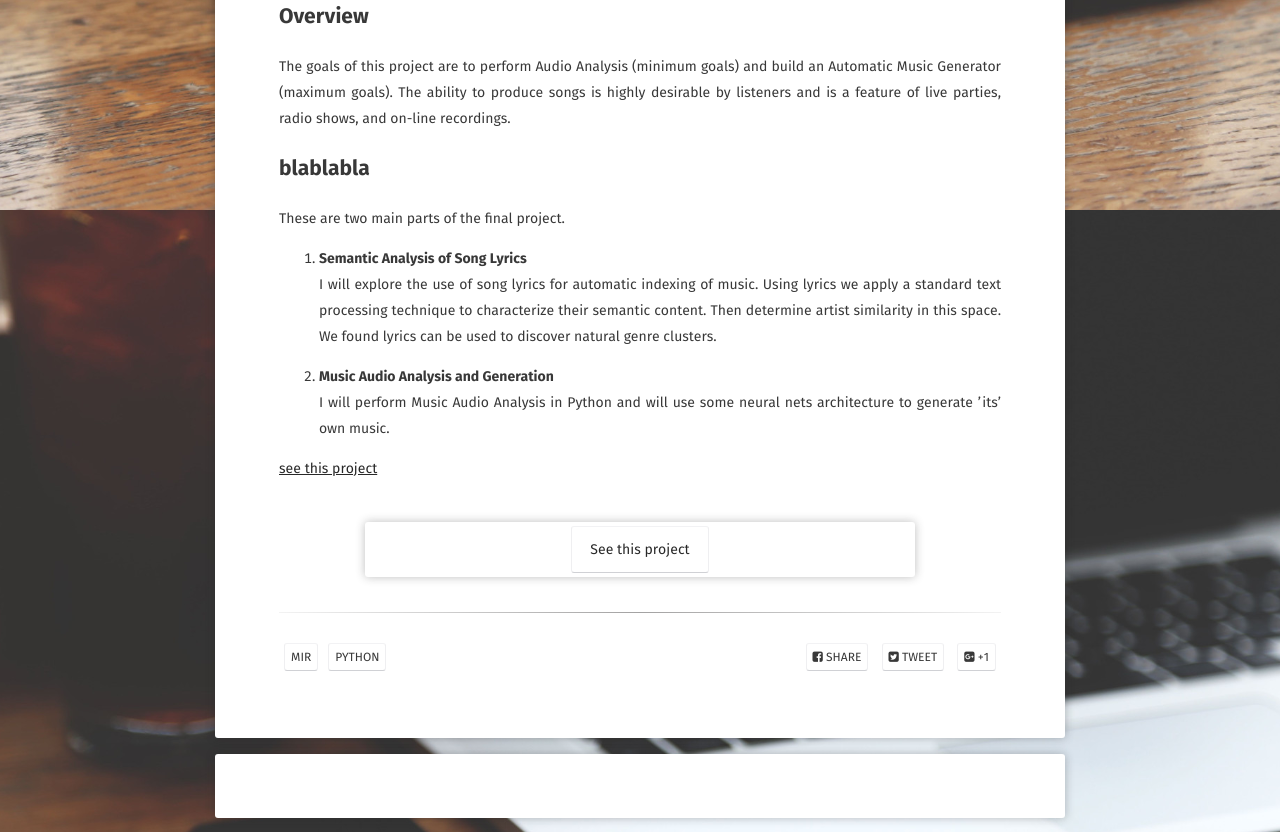
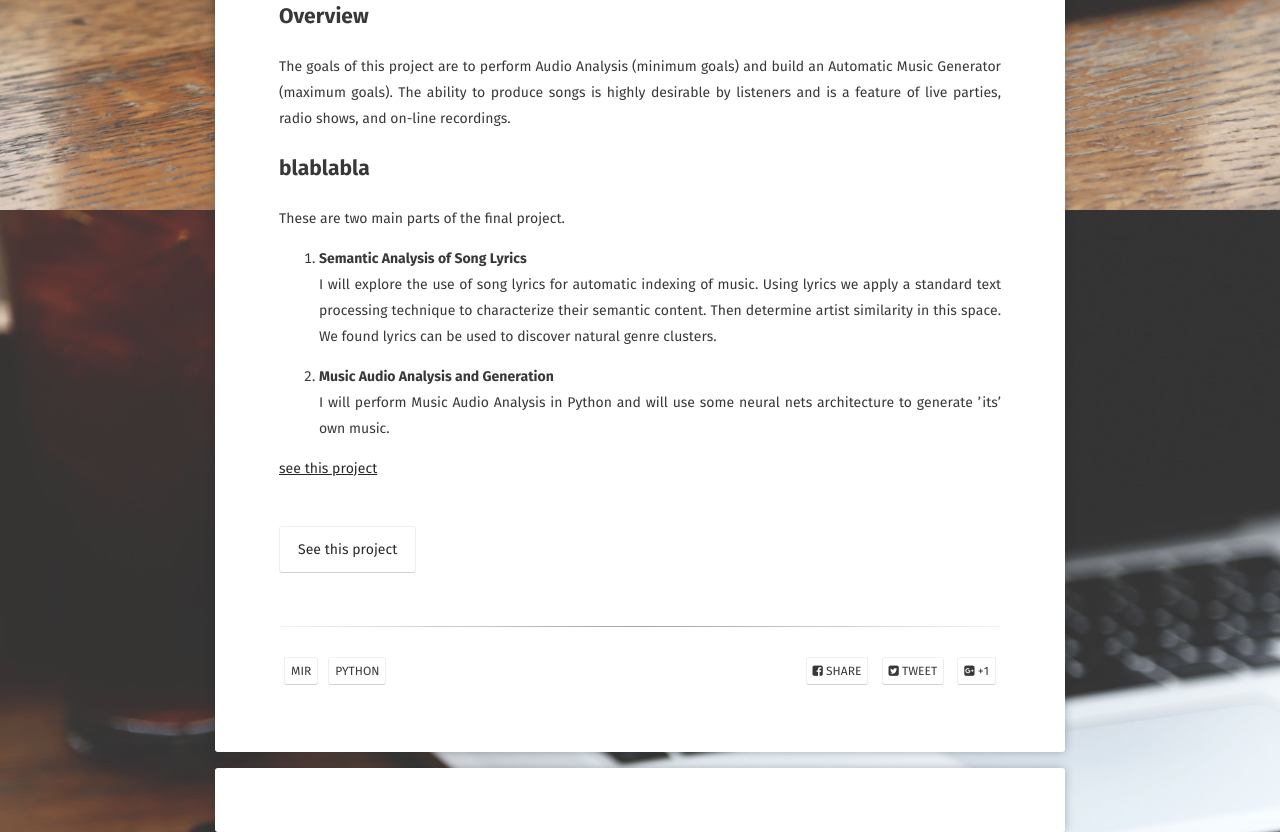
Before and after one commit to Zhenye-Na/blog, a Jekyll site: the page built from _posts/2018-04-15-music-information-retrieval.md, in a window 1280 px wide. Shown: the part 690-1522 px from the top of the page. Built offline with Jekyll 4.4.1, drawn with Linux system fonts in a browser that asks for light colours; some web fonts are replaced; comment, search, counter and statistics services are not loaded.

Commit message:
Changed Button

```diff
--- a/_posts/2018-04-15-music-information-retrieval.md
+++ b/_posts/2018-04-15-music-information-retrieval.md
@@ -29,6 +29,4 @@ These are two main parts of the ﬁnal project.
 [see this project](https://github.com/Zhenye-Na/music-info-retrieval)
 <br><br>
 
-<div class="container" align="center">
-  <button type="button" class="btn btn-dark">See this project</button>
-</div>
+<button type="button" class="btn btn-dark">See this project</button>
```
